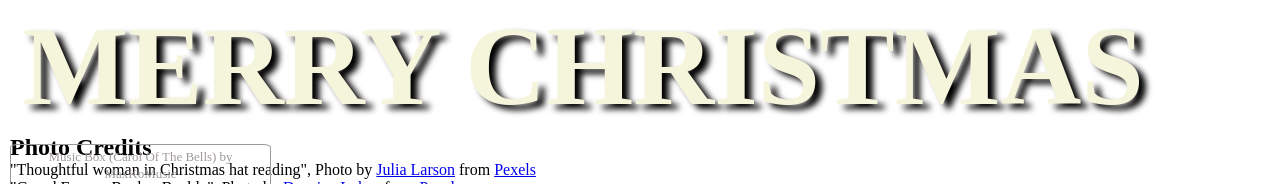
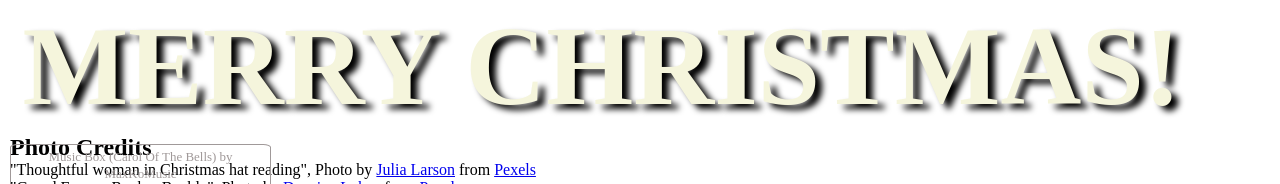
Before and after one commit to narayaralian/jazzthreejs, a plain HTML site: page christmas.html in a window 1280 px wide. Shown: the top 184 px of the page. Drawn offline with nearby package versions, Linux system fonts and the light colour scheme; a script that the page names is missing; a web font is replaced by a local one.

Commit message:
Add exclamation mark to header

```diff
--- a/christmas.html
+++ b/christmas.html
@@ -10,7 +10,7 @@
 </head>
 <body>
   <header>
-    <h1>Merry Christmas</h1>
+    <h1>Merry Christmas!</h1>
 		<nav></nav>
 	</header>
 
```
